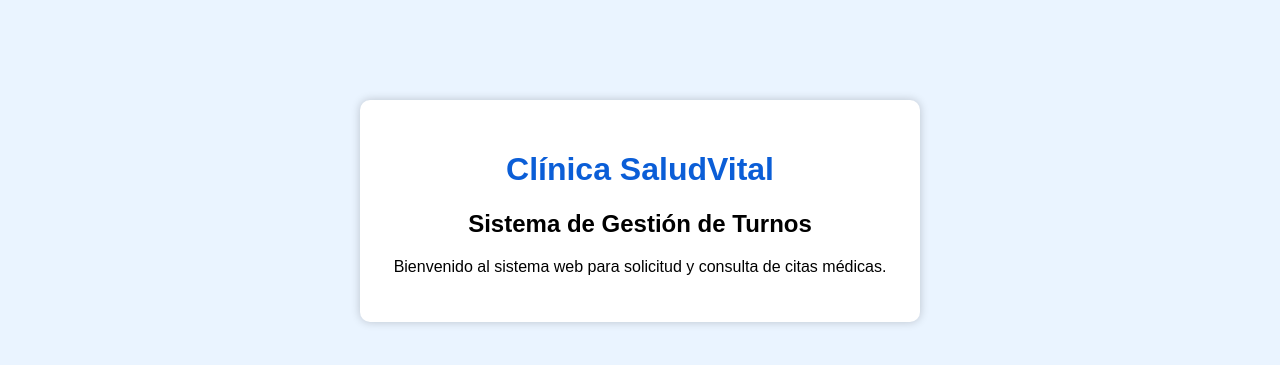
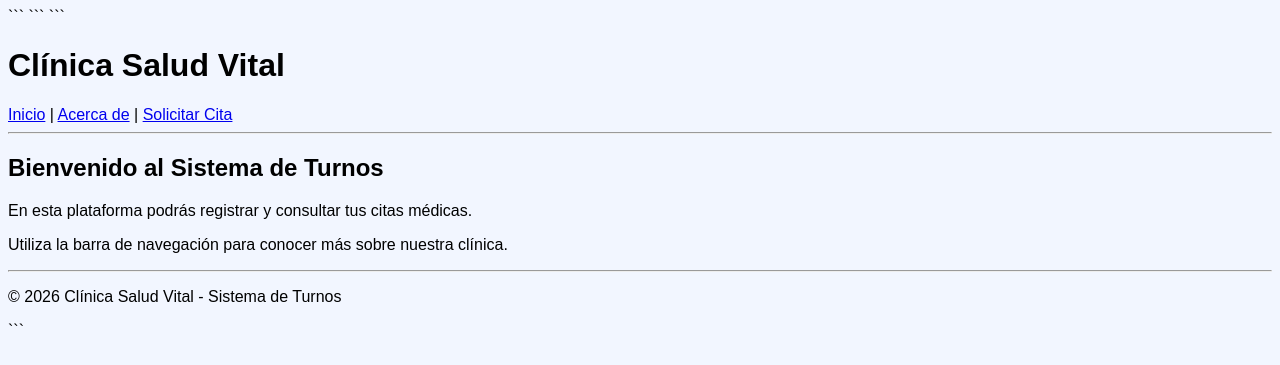
Before and after one commit to Vanessa-Rodriguez-crypto/2526-DAW-LADY-RODRIGUEZ, a Flask app: page / in a window 1280 px wide. Shown: the top 365 px of the page. Run offline with Flask 3, Linux system fonts and the light colour scheme.

Commit message:
Semana 10 plantillas Jinja2 y rutas dinamicas

````diff
--- a/mi_proyecto_turnos_clinica/app.py
+++ b/mi_proyecto_turnos_clinica/app.py
@@ -2,18 +2,18 @@
 
 app = Flask(__name__)
 
-# Ruta principal
 @app.route('/')
 def inicio():
     return render_template('index.html')
 
-# Ruta dinámica
+@app.route('/about')
+def about():
+    return render_template('about.html')
+
+# RUTA DINÁMICA DEL NEGOCIO (CLÍNICA)
 @app.route('/cita/<paciente>')
 def cita(paciente):
-    return f'Bienvenido {paciente}, tu cita médica ha sido registrada correctamente.'
+    return f'Bienvenido {paciente}. Tu cita médica ha sido registrada correctamente.'
 
-# IMPORTANTE PARA RENDER
 if __name__ == '__main__':
-    import os
-    port = int(os.environ.get("PORT", 5000))
-    app.run(host='0.0.0.0', port=port)
+    app.run(debug=True)
--- /dev/null
+++ b/mi_proyecto_turnos_clinica/templates/base.html
@@ -0,0 +1,39 @@
+<!DOCTYPE html>
+
+<html lang="es">
+<head>
+    <meta charset="UTF-8">
+    <title>Sistema de Turnos - Clínica</title>
+
+```
+<!-- conectar css -->
+<link rel="stylesheet" href="{{ url_for('static', filename='style.css') }}">
+```
+
+</head>
+
+<body>
+
+```
+<header>
+    <h1>Clínica Salud Vital</h1>
+    <nav>
+        <a href="/">Inicio</a> |
+        <a href="/about">Acerca de</a> |
+        <a href="/cita/Lady">Solicitar Cita</a>
+    </nav>
+    <hr>
+</header>
+
+<!-- AQUI CAMBIA EL CONTENIDO -->
+{% block content %}
+{% endblock %}
+
+<footer>
+    <hr>
+    <p>© 2026 Clínica Salud Vital - Sistema de Turnos</p>
+</footer>
+```
+
+</body>
+</html>
--- a/mi_proyecto_turnos_clinica/templates/index.html
+++ b/mi_proyecto_turnos_clinica/templates/index.html
@@ -1,35 +1,8 @@
-<!DOCTYPE html>
-<html lang="es">
-<head>
-    <meta charset="UTF-8">
-    <title>Sistema de Turnos - Clínica SaludVital</title>
-    <style>
-        body{
-            font-family: Arial, Helvetica, sans-serif;
-            background-color: #eaf4ff;
-            text-align: center;
-            margin-top: 100px;
-        }
-        .contenedor{
-            background:white;
-            width: 500px;
-            margin:auto;
-            padding:30px;
-            border-radius:10px;
-            box-shadow:0px 0px 10px rgba(0,0,0,0.2);
-        }
-        h1{
-            color:#0b5ed7;
-        }
-    </style>
-</head>
-<body>
+{% extends "base.html" %}
 
-<div class="contenedor">
-    <h1>Clínica SaludVital</h1>
-    <h2>Sistema de Gestión de Turnos</h2>
-    <p>Bienvenido al sistema web para solicitud y consulta de citas médicas.</p>
-</div>
+{% block content %}
 
-</body>
-</html>
+<h2>Bienvenido al Sistema de Turnos</h2>
+<p>En esta plataforma podrás registrar y consultar tus citas médicas.</p>
+<p>Utiliza la barra de navegación para conocer más sobre nuestra clínica.</p>
+{% endblock %}
````
Also changed, not shown: mi_proyecto_turnos_clinica/templates/about.html (added, +8 -0 lines).
